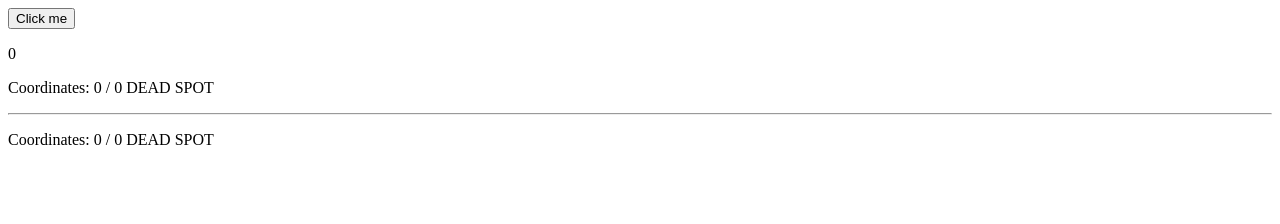
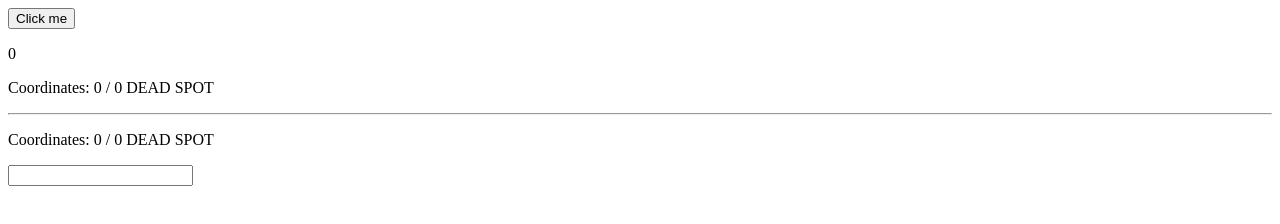
Before and after one commit to pikl-cz/vuejs, a plain HTML site: page tuts/second/index.htm in a window 1280 px wide. Drawn offline with nearby package versions, Linux system fonts and the light colour scheme.

Commit message:
Listening to keyboards

```diff
--- a/tuts/second/index.htm
+++ b/tuts/second/index.htm
@@ -18,6 +18,7 @@
         Coordinates: {{ x }} / {{ y }}
         <span v-on:mousemove.stop="">DEAD SPOT</span>
       </p>
+      <input type="text" v-on:keyup.enter="alertMe" />
     </div>
 
     <script src="https://cdn.jsdelivr.net/npm/vue/dist/vue.js"></script>
--- a/tuts/second/script.js
+++ b/tuts/second/script.js
@@ -15,6 +15,9 @@ new Vue({
     },
     dummy: function(event) {
       event.stopPropagation();
+    },
+    alertMe: function(event) {
+      alert('Alert!');
     }
   }
 });
```
